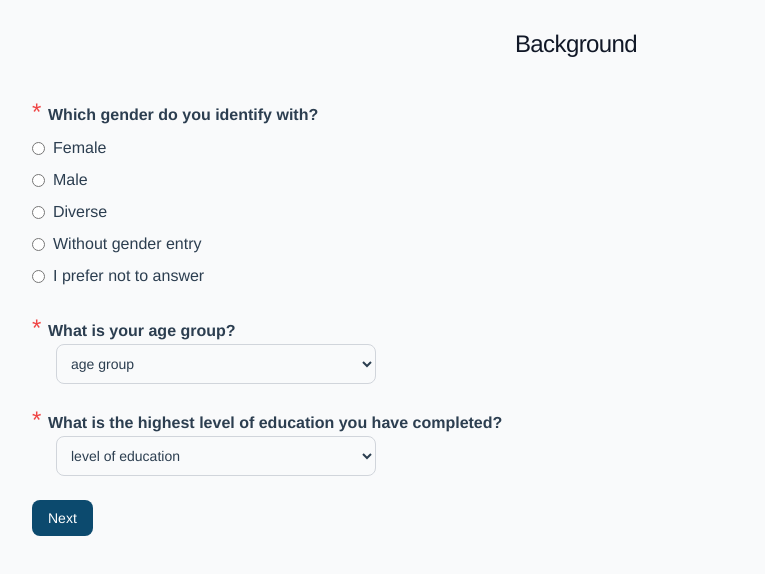
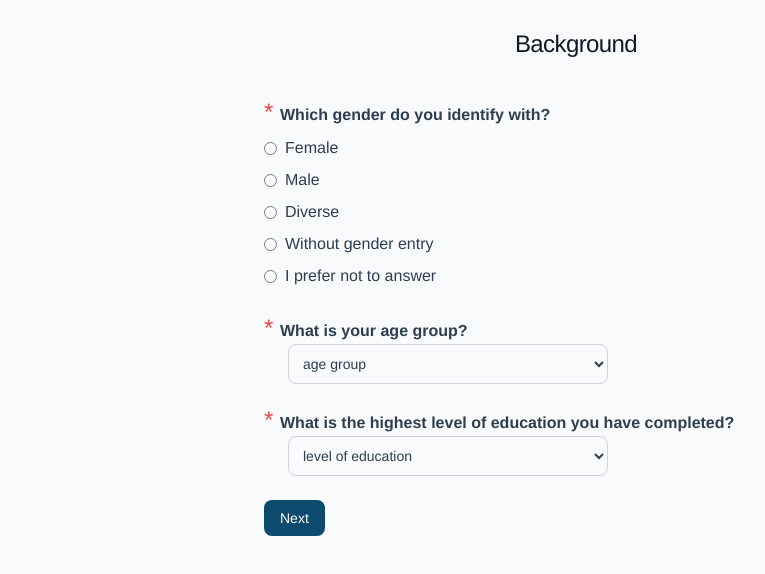
Before and after one commit to sarahoxhaj/cognitiveInterviews, a Vue app: page /BackgroundView in a window 1280 px wide. Shown: the top 574 px of the page, without its empty margins (64-829 px from the left). Built offline with nearby package versions, Linux system fonts and the light colour scheme.

Commit message:
returning background info

```diff
--- a/src/components/BackgroundView.vue
+++ b/src/components/BackgroundView.vue
@@ -2,7 +2,7 @@
 
     <div class="bg-gray-50 dark:bg-slate-600 flex flex-col min-h-screen">
         <p class="mb-2 text-2xl tracking-tight text-gray-900 dark:text-white mt-7 text-center">Background</p>
-        <div class="text-left px-24 mt-7">
+        <div class="text-left max-w-2xl mx-auto px-6 mt-7 w-full">
             <p>
                 <span class="text-red-500 text-2xl">* </span>
                 <span class="dark:text-white"> <b>Which gender do you identify with?</b></span>
```
